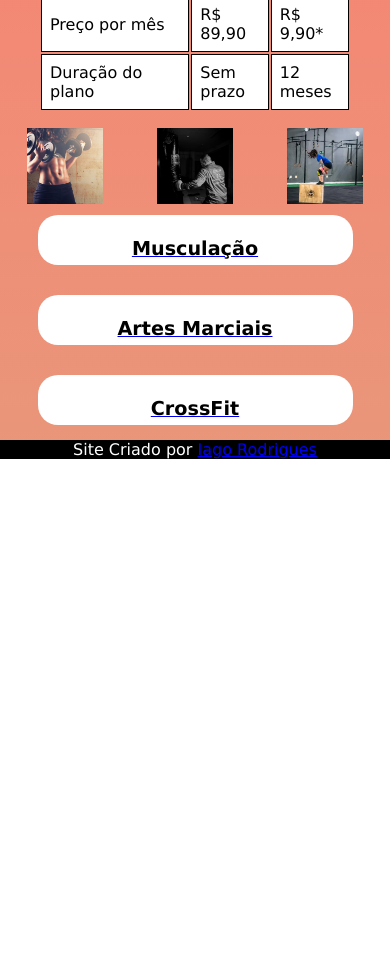
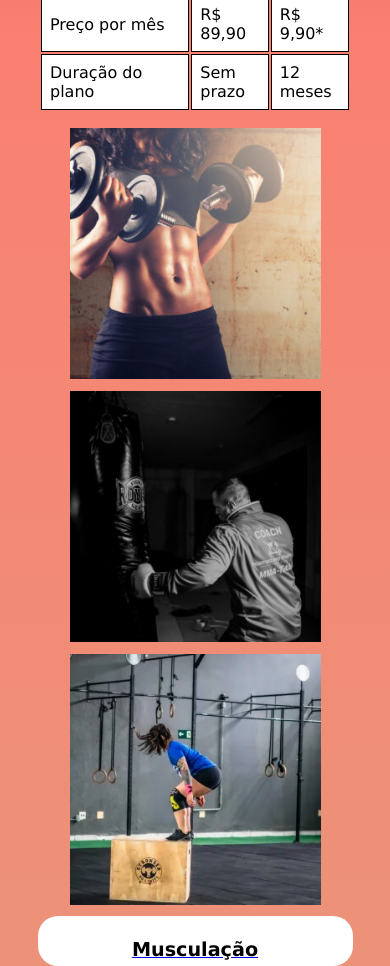
Before and after one commit to IagoRodrigues01/Projeto-Academia, a plain HTML site: page index.html in a window 390 px wide. Shown: the part 1080-2046 px from the top of the page. Before the commit the page ends 1539 px from the top, so only its background shows below. Drawn offline with Linux system fonts and the light colour scheme.

Commit message:
Update style.css

```diff
--- a/style.css
+++ b/style.css
@@ -110,6 +110,7 @@ body {
 
 
 /* ---------DIV IMAGENS COM FOTOS-----------------*/
+
 .container {
   display: flex;
   flex-wrap: wrap;
@@ -133,6 +134,15 @@ body {
   margin-bottom: 10px;
 }
 
+@media only screen and (max-width: 768px) {
+  .box {
+    flex-basis: calc(70% - 20px);
+  }
+
+  .box img {
+    max-width: 100%;
+  }
+}
 /*------------------DIV NOME FOTOS------------------*/
 
 .container2 {
@@ -166,8 +176,9 @@ body {
 .nomes:hover{
   background-color: red;
   color: white;
+
+
 }
-
 
 
 
```
